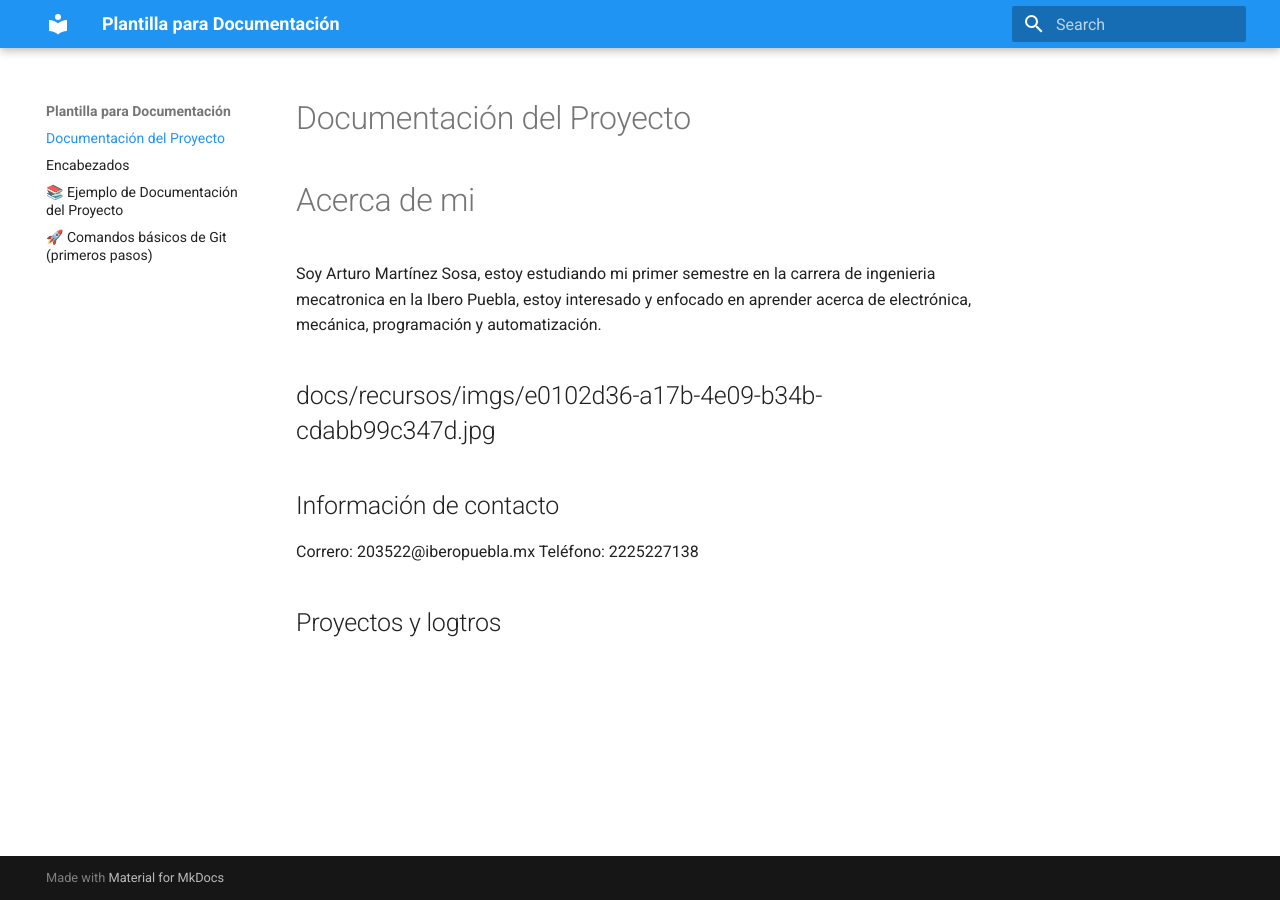
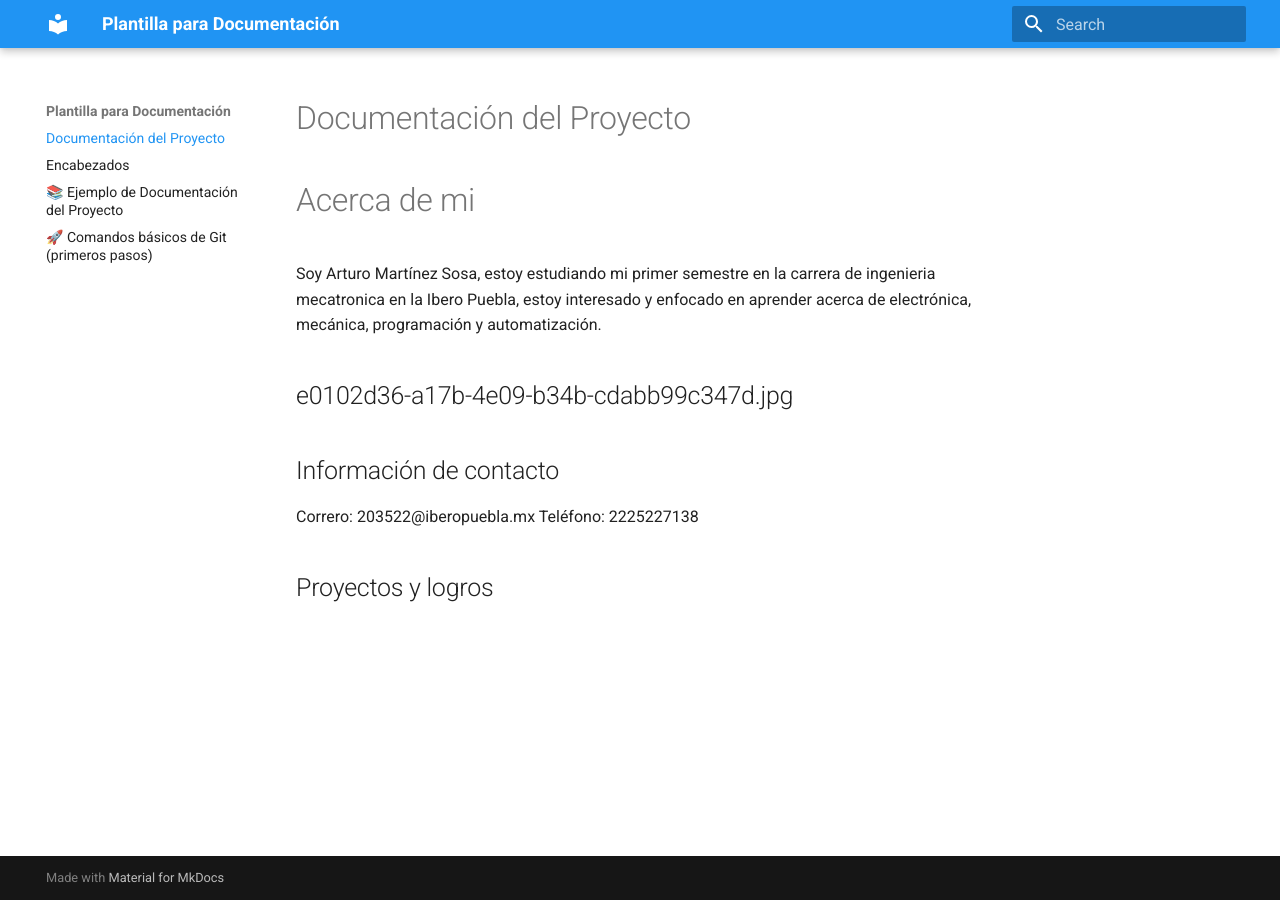
Before and after one commit to Arturo203522/portafolio-ibero, an MkDocs documentation site: the page built from docs/index.md, in a window 1280 px wide. Built offline with MkDocs 1.6.1 and Material for MkDocs 9.7.7, drawn with Linux system fonts in a browser that asks for light colours.

Commit message:
Update index.md

```diff
--- a/docs/index.md
+++ b/docs/index.md
@@ -4,10 +4,10 @@
 #Acerca de mi
 Soy Arturo Martínez Sosa, estoy estudiando mi primer semestre en la carrera de ingenieria mecatronica en la Ibero Puebla, estoy interesado y enfocado en aprender acerca de electrónica, mecánica, programación y automatización.
 
-docs/recursos/imgs/e0102d36-a17b-4e09-b34b-cdabb99c347d.jpg
+e0102d36-a17b-4e09-b34b-cdabb99c347d.jpg
 ---
 ##Información de contacto
 Correro: 203522@iberopuebla.mx
 Teléfono: 2225227138
 
-##Proyectos y logtros
+##Proyectos y logros
```
